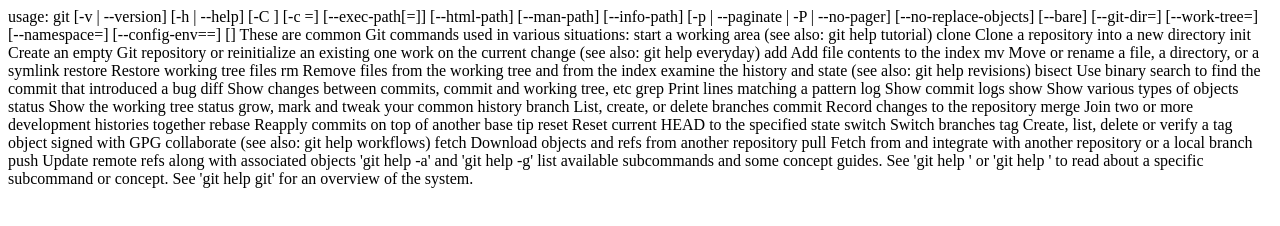
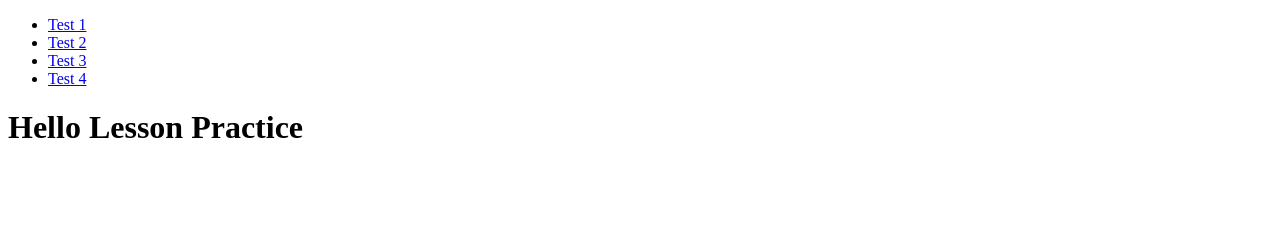
Before and after one commit to Kenyro/git-practice-repo, a plain HTML site: page index.html in a window 1280 px wide. Drawn offline with Linux system fonts and the light colour scheme.

Commit message:
Added header to page

```diff
--- a/index.html
+++ b/index.html
@@ -1,44 +1,22 @@
-usage: git [-v | --version] [-h | --help] [-C <path>] [-c <name>=<value>]
-           [--exec-path[=<path>]] [--html-path] [--man-path] [--info-path]
-           [-p | --paginate | -P | --no-pager] [--no-replace-objects] [--bare]
-           [--git-dir=<path>] [--work-tree=<path>] [--namespace=<name>]
-           [--config-env=<name>=<envvar>] <command> [<args>]
-
-These are common Git commands used in various situations:
-
-start a working area (see also: git help tutorial)
-   clone     Clone a repository into a new directory
-   init      Create an empty Git repository or reinitialize an existing one
-
-work on the current change (see also: git help everyday)
-   add       Add file contents to the index
-   mv        Move or rename a file, a directory, or a symlink
-   restore   Restore working tree files
-   rm        Remove files from the working tree and from the index
-
-examine the history and state (see also: git help revisions)
-   bisect    Use binary search to find the commit that introduced a bug
-   diff      Show changes between commits, commit and working tree, etc
-   grep      Print lines matching a pattern
-   log       Show commit logs
-   show      Show various types of objects
-   status    Show the working tree status
-
-grow, mark and tweak your common history
-   branch    List, create, or delete branches
-   commit    Record changes to the repository
-   merge     Join two or more development histories together
-   rebase    Reapply commits on top of another base tip
-   reset     Reset current HEAD to the specified state
-   switch    Switch branches
-   tag       Create, list, delete or verify a tag object signed with GPG
-
-collaborate (see also: git help workflows)
-   fetch     Download objects and refs from another repository
-   pull      Fetch from and integrate with another repository or a local branch
-   push      Update remote refs along with associated objects
-
-'git help -a' and 'git help -g' list available subcommands and some
-concept guides. See 'git help <command>' or 'git help <concept>'
-to read about a specific subcommand or concept.
-See 'git help git' for an overview of the system.
+<!DOCTYPE html>
+<html lang="en">
+  <head>
+    <meta charset="UTF-8" />
+    <meta http-equiv="X-UA-Compatible" content="IE=edge" />
+    <meta name="viewport" content="width=device-width, initial-scale=1.0" />
+    <title>Lesson Practice</title>
+  </head>
+  <body>
+    <header>
+      <nav>
+        <ul>
+          <li><a href="#">Test 1</a></li>
+          <li><a href="#">Test 2</a></li>
+          <li><a href="#">Test 3</a></li>
+          <li><a href="#">Test 4</a></li>
+        </ul>
+      </nav>
+    </header>
+    <h1>Hello Lesson Practice</h1>
+  </body>
+</html>
```
